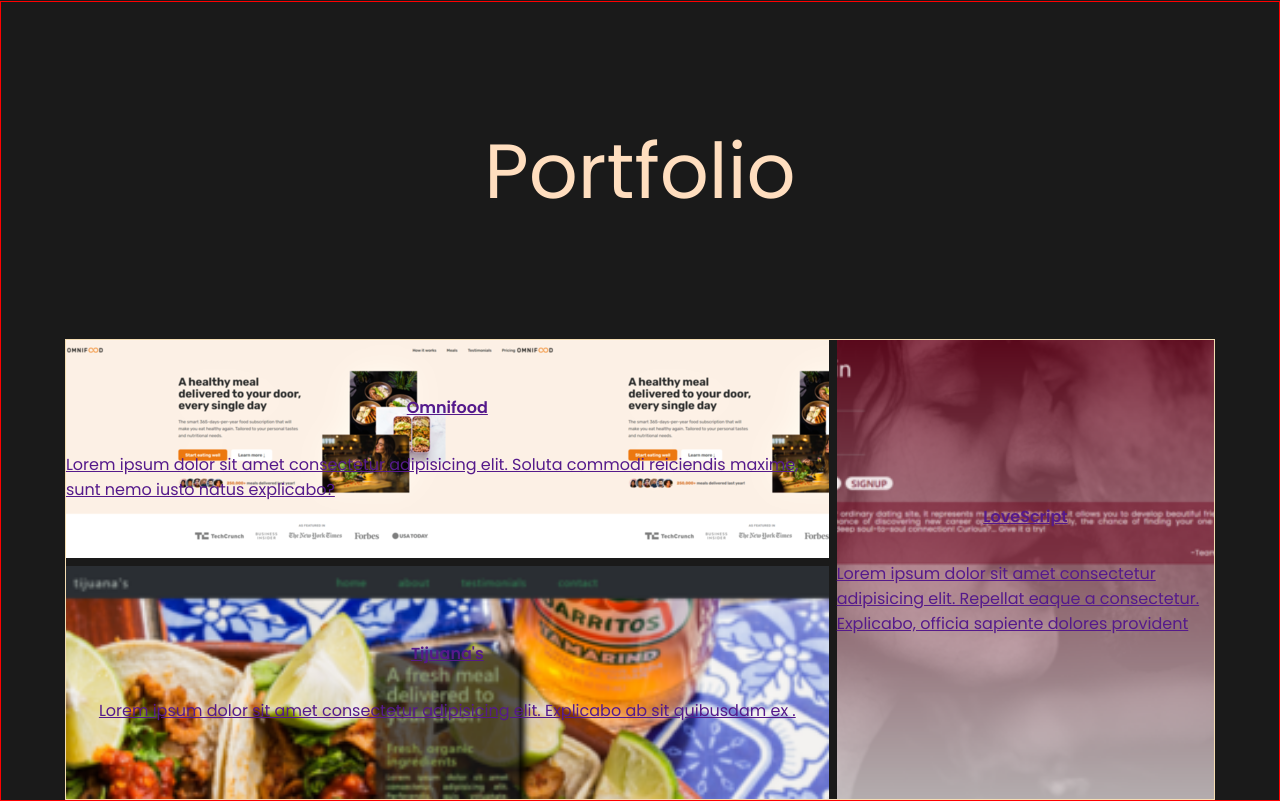
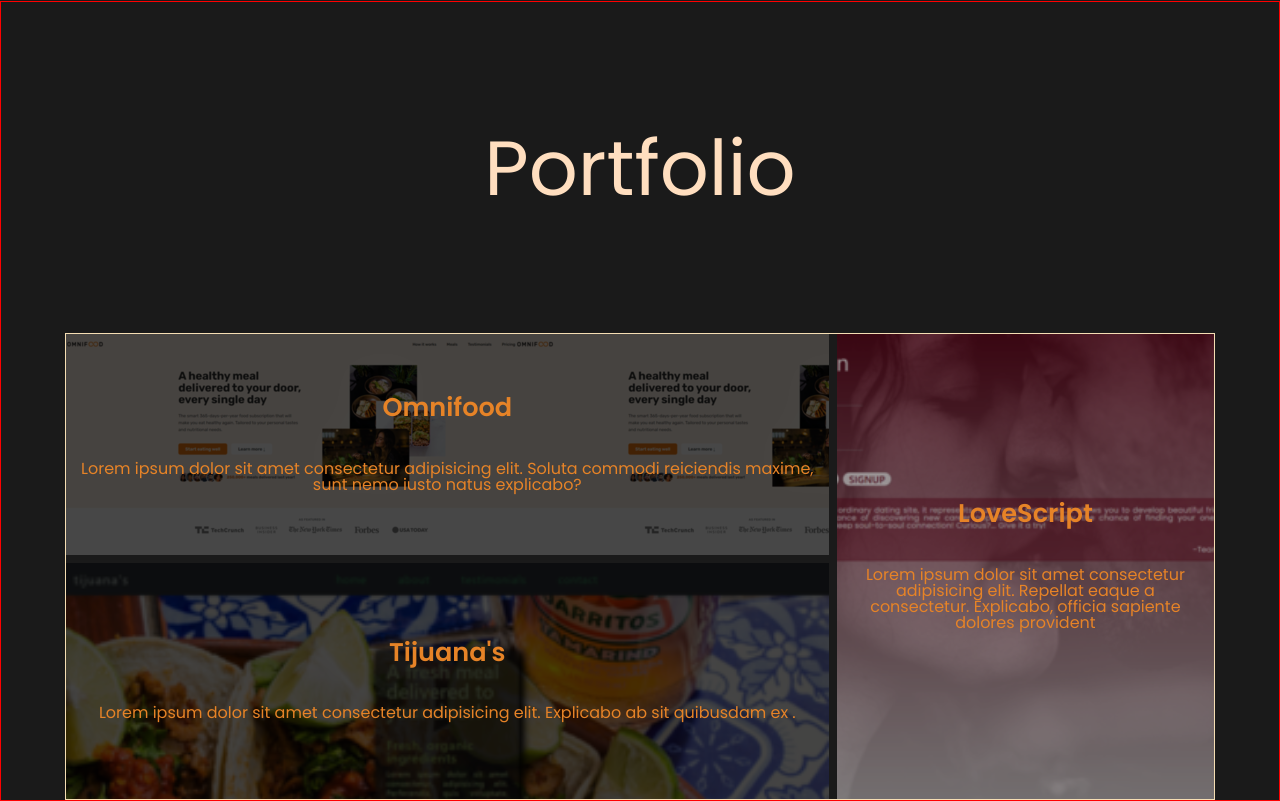
Before and after one commit to adrianbaltag/portfolio, a plain HTML site: page index.html in a window 1280 px wide. Shown: the part 1599-2400 px from the top of the page. Drawn offline with nearby package versions, Linux system fonts and the light colour scheme.

Commit message:
styled porfolio grid

```diff
--- a/index.html
+++ b/index.html
@@ -88,16 +88,16 @@
         <div class="container-gallery">
           <div class="gallery-item item-1"><a href="">
             <h4>Omnifood</h4>
-            <p>Lorem ipsum dolor sit amet consectetur adipisicing elit. Soluta commodi reiciendis maxime, sunt nemo iusto natus explicabo? </p>
+            <p class="gallery-item-text">Lorem ipsum dolor sit amet consectetur adipisicing elit. Soluta commodi reiciendis maxime, sunt nemo iusto natus explicabo? </p>
           </a></div>
           <div class="gallery-item item-2"><a href="">
             <h4>LoveScript</h4>
-            <p>Lorem ipsum dolor sit amet consectetur adipisicing elit. Repellat eaque a consectetur. Explicabo, officia sapiente dolores provident
+            <p class="gallery-item-text">Lorem ipsum dolor sit amet consectetur adipisicing elit. Repellat eaque a consectetur. Explicabo, officia sapiente dolores provident
             </p>
           </a></div>
           <div class="gallery-item item-3"><a href="">
             <h4>Tijuana's</h4>
-            <p>Lorem ipsum dolor sit amet consectetur adipisicing elit. Explicabo ab sit quibusdam ex .</p>
+            <p class="gallery-item-text">Lorem ipsum dolor sit amet consectetur adipisicing elit. Explicabo ab sit quibusdam ex .</p>
           </a></div>
         </div>
       </section>
--- a/style.css
+++ b/style.css
@@ -185,6 +185,7 @@ h2 {
   justify-content: center;
   align-items: center;
 
+
 }
 
 .item-1 {
@@ -192,6 +193,10 @@ h2 {
   grid-row: 1/4;
   background-image: url(img/omnifood_35_2_optimized.png);
   background-position: top left;
+  background-color: rgba(26, 26, 26, 0.8);
+  background-blend-mode: multiply;
+
+
 }
 .item-2 {
   grid-column: 5/7;
@@ -199,6 +204,8 @@ h2 {
   background-image: url(img/lovescript_50_optimized.png);
   background-position: center;
   background-size: cover;
+  background-color: rgba(26, 26, 26, 0.4);
+  background-blend-mode: multiply;
 }
 
 .item-3 {
@@ -208,11 +215,28 @@ h2 {
   background-position: top;
   background-repeat: no-repeat;
   background-size: cover;
+  background-color: rgba(26, 26, 26, 0.8);
+  background-blend-mode: multiply;
 }
 
 h4  {
   text-align: center;
-  margin-bottom: 2em;
+  margin-bottom: 1em;
+  color: #e68327;
+  font-size: 1.6em;
+
+}
+
+a {
+  text-decoration: none;
+  color: #e68327;
+}
+
+.gallery-item-text {
+  line-height: 1;
+  padding: .5em;
+  text-align: center;
+  z-index: 100;
 }
 /* ******************************************************* */
 
```
